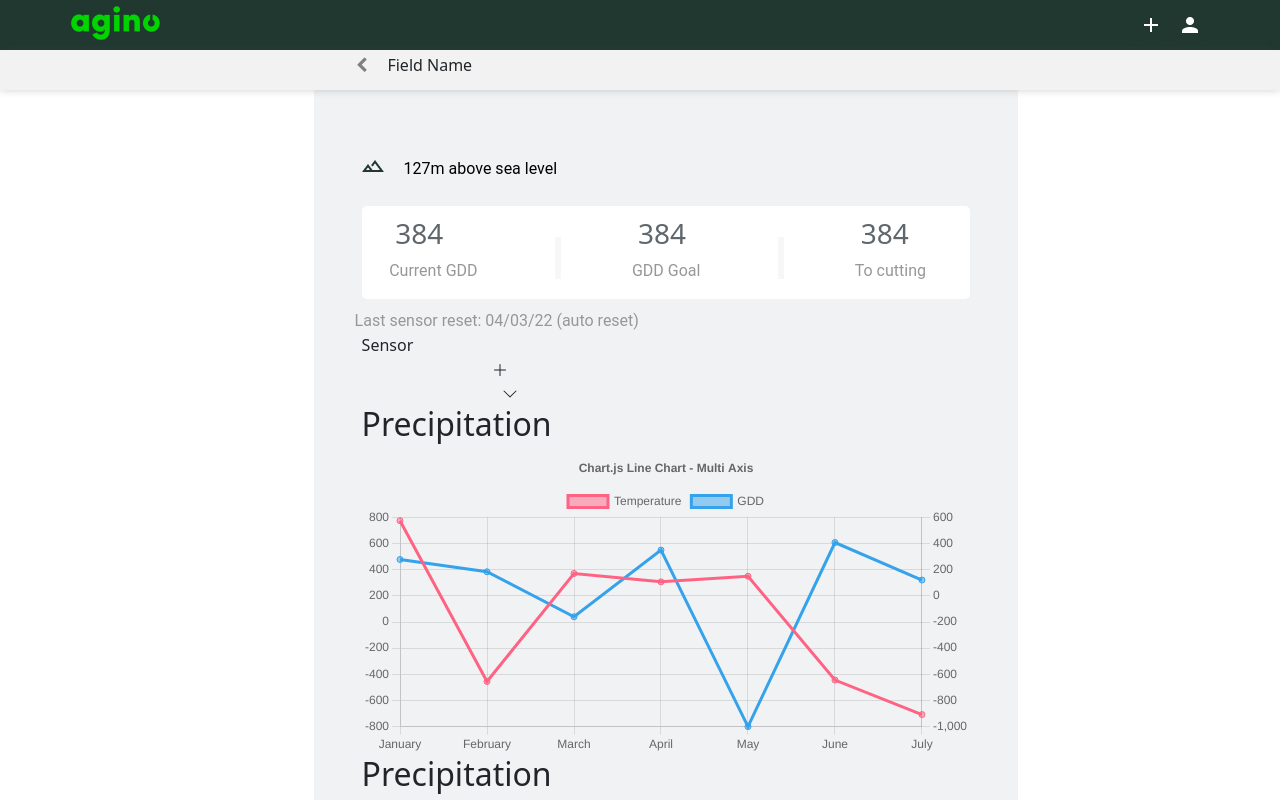
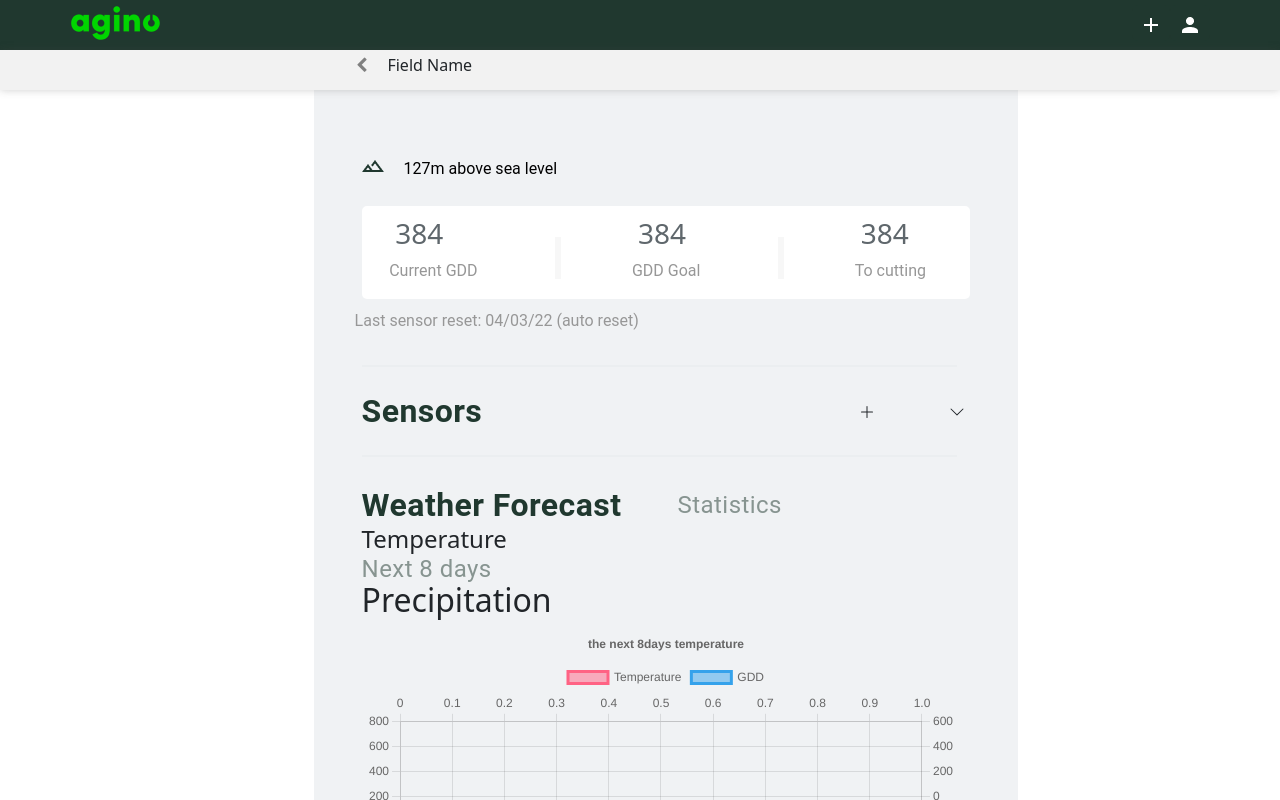
Before and after one commit to rutbirhanu/FarmAdvisor, a React (Create React App) app: page /statisticsPage in a window 1280 px wide. Shown: the top 800 px of the page. Built offline with nearby package versions, Linux system fonts and the light colour scheme.

Commit message:
correcting statistics page

```diff
--- a/src/components/wheather/Forecast.jsx
+++ b/src/components/wheather/Forecast.jsx
@@ -29,13 +29,13 @@ export const options = {
   responsive: true,
   interaction: {
     mode: "index",
-    intersect: false
+    intersect: true
   },
-  stacked: false,
+  stacked: true,
   plugins: {
     title: {
       display: true,
-      text: "Chart.js Line Chart - Multi Axis"
+      text: "the next 8days temperature"
     }
   },
   scales: {
@@ -51,19 +51,20 @@ export const options = {
       grid: {
         drawOnChartArea: false
       }
-    }
-    //   x: {
-    //     type: "linear" as const,
-    //     display: true,
-    //     position: "top" as const
-    //   }
+    },
+      x: {
+        type: 'linear',
+        display: true,
+        position: "top"
+
+      }
   }
 };
 
 const labels = ["January", "February", "March", "April", "May", "June", "July"];
 
 export const data = {
-  labels,
+
   datasets: [
     {
       label: "Temperature",
@@ -79,7 +80,8 @@ export const data = {
       backgroundColor: "rgba(53, 162, 235, 0.5)",
       yAxisID: "y1"
     }
-  ]
+  ],
+  labels
 };
 
 export const  Forecast =()=>{
@@ -129,6 +131,8 @@ export const  Forecast =()=>{
     );
 }
 
+
+
 export const Precipitation =()=>{
     return(
         <>
--- a/src/homepage/mainpage/mainpage.css
+++ b/src/homepage/mainpage/mainpage.css
@@ -31,3 +31,53 @@ h3{
     /* padding-left: 1em;
     padding-right: 1em; */
 }
+hr{
+    border: 1px solid rgba(95, 103, 108, 0.1);
+    width: 98%
+}
+.sensorText{
+
+
+font-family: 'Roboto';
+font-style: normal;
+font-weight: 700;
+font-size: 2em;
+line-height: 24px;
+/* identical to box height, or 150% */
+
+display: flex;
+align-items: center;
+letter-spacing: 0.44px;
+
+color: #20382F;
+
+}
+.weatherTxt{
+font-family: 'Roboto';
+font-style: normal;
+font-weight: 700;
+font-size: 2em;
+line-height: 32px;
+/* identical to box height, or 150% */
+
+display: flex;
+align-items: center;
+letter-spacing: 0.44px;
+color: #20382F;
+}
+.stat{
+    margin-left: 0em;
+font-family: 'Roboto';
+font-style: normal;
+font-weight: 400;
+font-size: 1.5em;
+line-height: 24px;
+/* identical to box height, or 150% */
+
+display: flex;
+align-items: center;
+letter-spacing: 0.44px;
+
+color: #20382F;
+opacity: 0.5;
+}
--- a/src/homepage/mainpage/pageWithStatistics.js
+++ b/src/homepage/mainpage/pageWithStatistics.js
@@ -37,16 +37,19 @@ function PageWithStatistics() {
                     </span>
                 </div>
                 <p className='light-txt' style={{ margin: "-16px 0 0 -17px" }}>Last sensor reset: 04/03/22 (auto reset)</p>
-                <div className=' row ms-8'>
-                    <div className='col-md-4'>
-                    <span className='float-left'>Sensor</span>
-                        <span className='float-right newSensor '><Icon.PlusLg /></span>
-                    <span className=' displaySensor' onClick={() => setIsExpanded(!isExpanded)}>
+                <hr />
+                <div className=' row '>
+                    <div className='col sensorText'>
+                        <span className='float-left  '>Sensors</span>
+
+                    </div>
+                    <div className='col col-md-auto'>  <span className='float-right newSensor '><Icon.PlusLg /></span></div>
+                    <div className='col col-lg-2'> <span className=' displaySensor' onClick={() => setIsExpanded(!isExpanded)}>
                         {isExpanded ? (
                             <>
                                 <Icon.ChevronUp />
                                 <>
-                                { <SensorComponent />}
+                                    {<SensorComponent />}
                                 </>
 
                             </>
@@ -55,17 +58,21 @@ function PageWithStatistics() {
                                 <Icon.ChevronDown />
                             </>
                         )}
-                    </span>
-                    </div>
+                    </span></div>
                 </div>
 
+                <hr />
+                <div className='row'>
+                    <div className='col weatherTxt'>Weather Forecast</div>
+                    <div className=' col stat'>Statistics</div>
+                </div>
+                <div className='weather' style={{fontSize:'1.5em'}}>Temperature</div>
+                <div className='stat' style={{fontSize:'1.5em'}}>Next 8 days</div>
+
+                <Precipitation />
 
 
-
-                    <Precipitation />
-
-
-                    <Precipitation />
+                <Precipitation />
 
             </div>
         </div>
```
